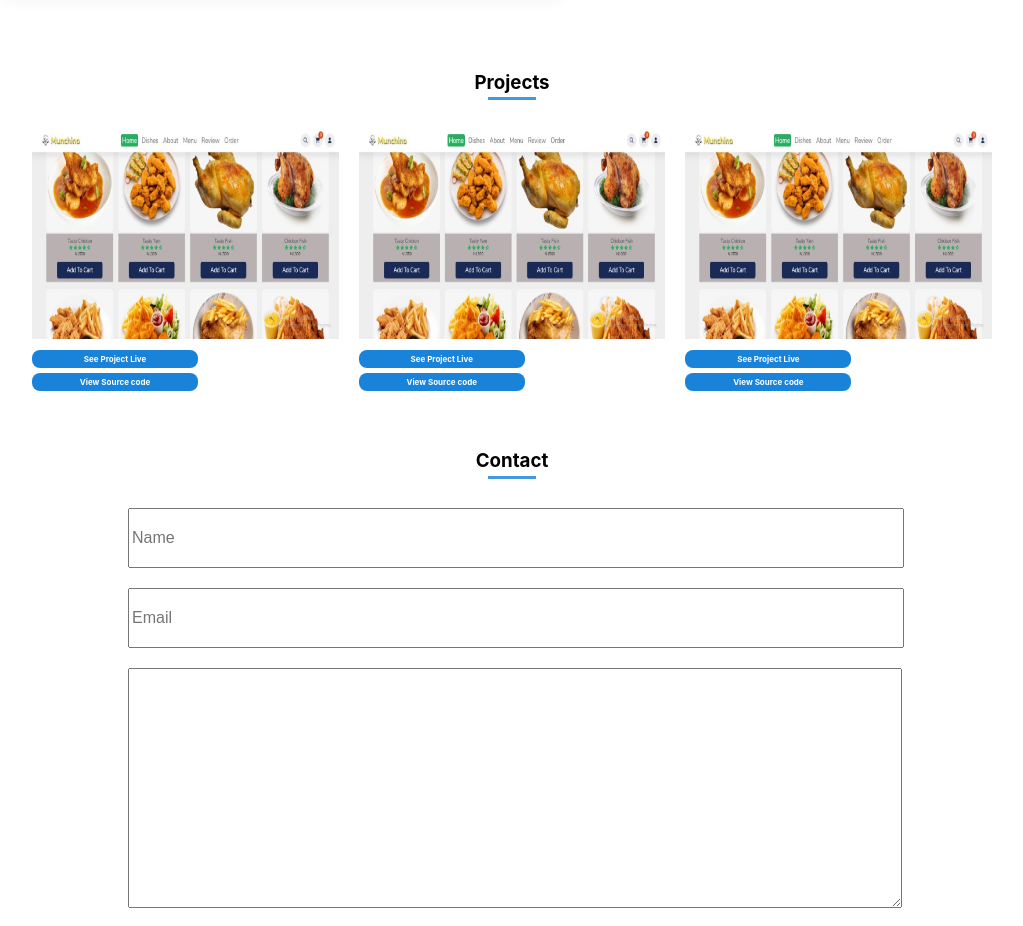
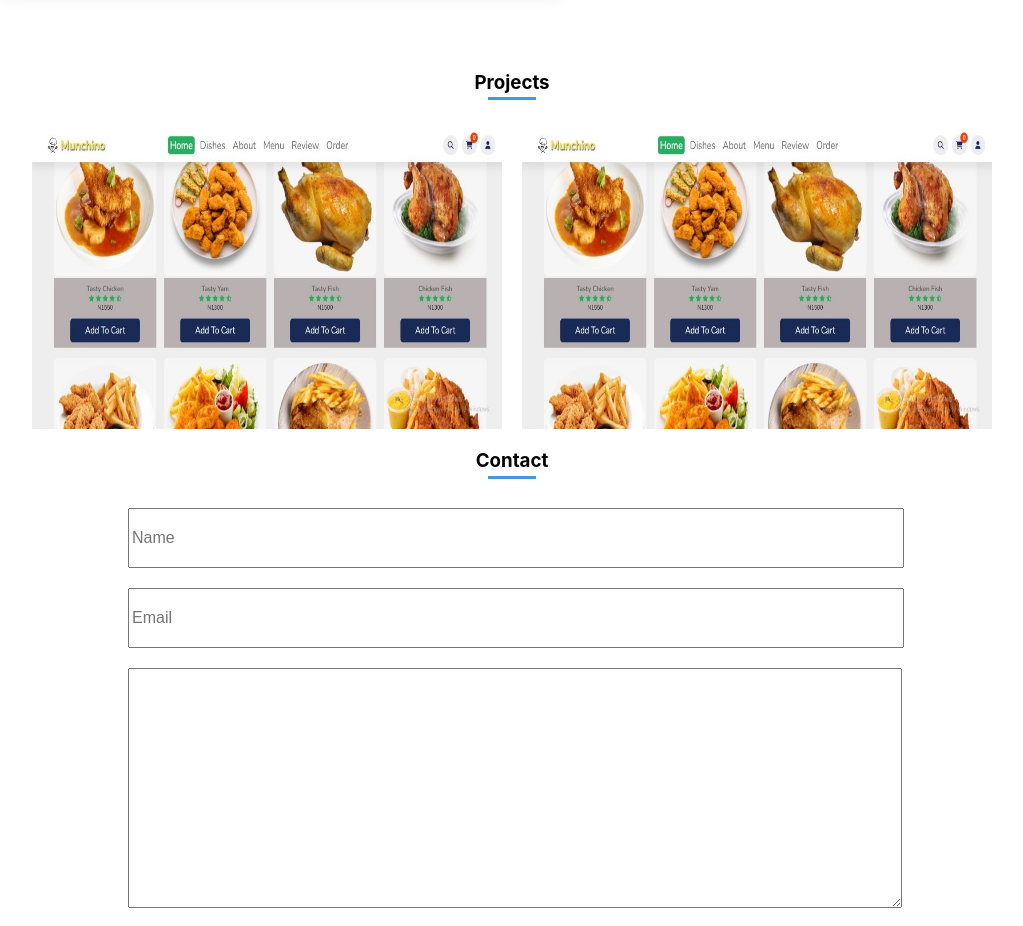
Before and after one commit to wisden2065/Portfolio, a React (Vite) app: page / in a window 1280 px wide. Shown: the part 1680-2606 px from the top of the page, without its empty margins (128-1151 px from the left). Built offline with nearby package versions, Linux system fonts and the light colour scheme.

Commit message:
implemented map function to show all projects

```diff
--- a/src/assets/Components/Footer/Footer.css
+++ b/src/assets/Components/Footer/Footer.css
@@ -1,15 +1,18 @@
 footer{
     background-color: rgb(4, 4, 51);
-    height: 200px;
     /* width: 100vw; */
     display: flex;
     justify-content: center;
 
+
 }
 .footer{
     /* color: black; */
+    /* background-color: aqua; */
+    /* position: relative; */
+    /* bottom: 0; left: 0; right: 0;  */
     width: 100%;
-
+    /* z-index: 1000; */
     text-align: center;
     color: #fff;
     font-size: clamp(8px, 2vw, .7rem);
--- a/src/assets/Components/Projects/Project.jsx
+++ b/src/assets/Components/Projects/Project.jsx
@@ -2,35 +2,36 @@ import React from 'react'
 import './Projects.css'
 import proj1 from '../../Images/proj1.jpg'
 const Project = () => {
+    let projects = [
+        {
+            "Project Title": "Munchino E-commerce",
+            "Project Thumbnail": proj1,
+            "Project Description": "This is a mini e-commerce store for food delivery",
+            "Project Stack": ['HTML', 'CSS', 'JAvascript', 'PHP']
+        },
+        {
+            "Project Title": "Konga Clone",
+            "Project Thumbnail": proj1,
+            "Project Description": "This is a mini clone for konga, a successful e-commerce store in Nigeria",
+            "Project Stack": ['HTML', 'CSS', 'JAvascript', 'NodeJs', 'ExpressJs']
+        }
+    ]
   return (
     <section className='projects_' id='work-section'>
        <h3 className='skills_title'>Projects</h3>
        <div className="projectWrapper">
             <div id='projectsCont'>
-                <div className="proj">
-                    <div className="overlay"></div>
-                    <img src={proj1} alt="" />
-                        <div className='btnCont'>
-                        <a href="">See Project Live</a>
-                        <a href="">View Source code</a>
-                    </div>
-                </div>
-                <div className="proj">
-                    <div className="overlay"></div>
-                    <img src={proj1} alt="" />
-                    <div className='btnCont'>
-                        <a href="https://kongaui-clone-bq0jw5src-nnanyereugos-projects.vercel.app/">See Project Live</a>
-                        <a href="https://github.com/wisden2065/kongaclone.git">View Source code</a>
-                    </div>
-                </div>
-                <div className="proj">
-                    <div className="overlay"></div>
-                    <img src={proj1} alt="" />
-                    <div className='btnCont'>
-                        <a href="">See Project Live</a>
-                        <a href="">View Source code</a>
-                    </div>
-                </div>
+              {projects.map(project=>{
+                return  <div className="proj">
+                            <div className="overlay">
+                                <h4>{project['Project Title']}</h4>
+                                <p>{project['Project Description']}</p>
+                                <p>Built with: {project['Project Stack'].map(p=> p.split(" "))}</p>
+                            </div>
+                            <img src={proj1} alt="" />
+
+                        </div>
+              })}
             </div>
 
        </div>
--- a/src/assets/Components/Projects/Projects.css
+++ b/src/assets/Components/Projects/Projects.css
@@ -44,7 +44,7 @@
 }
 .proj img{
     width: 100%;
-    height: 70%;
+    height: 100%;
 }
 .proj .overlay{
     /* display: none; */
@@ -54,10 +54,11 @@
     position: absolute;
     opacity: 0;
     top: 0; bottom: 0;
+    cursor: pointer;
 
 }
-.proj .overlay:hover{
-    /* opacity: .4; */
+.proj:hover .overlay{
+    opacity: .9;
 }
 .btnCont{
     display: flex;
```
